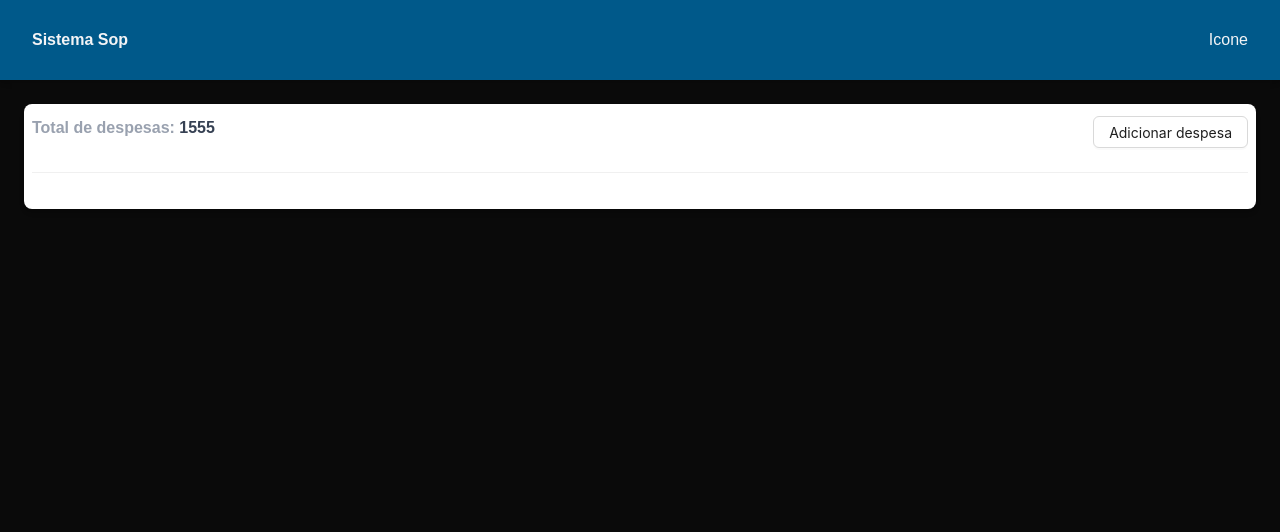
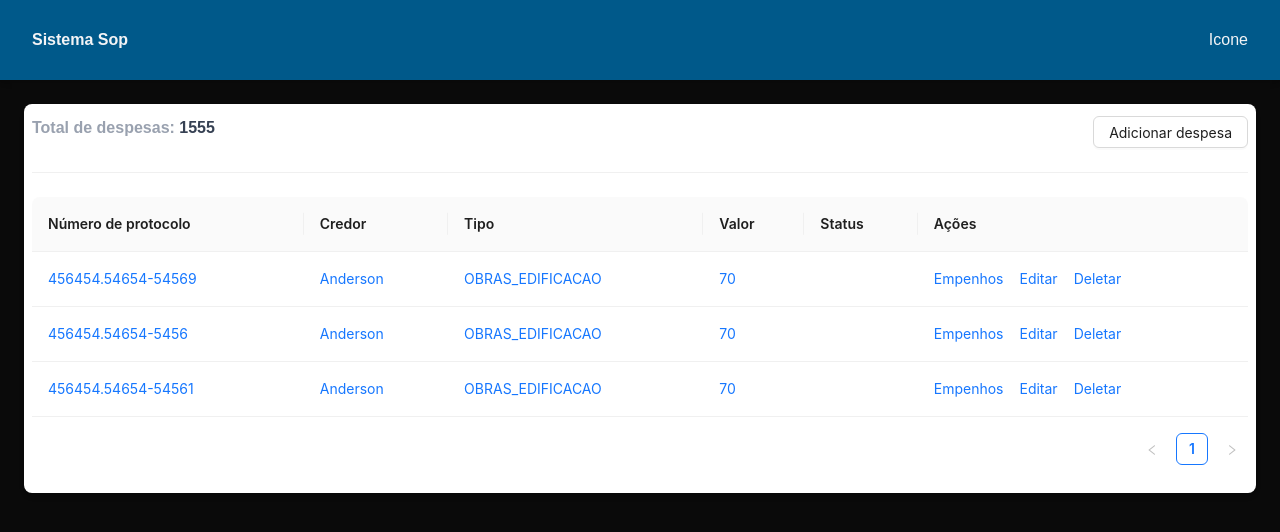
Before and after one commit to anderson-alves427/front-sop, a Next.js app: page / in a window 1280 px wide. Shown: the top 532 px of the page. Built offline with nearby package versions, Linux system fonts and the light colour scheme; what @ant-design/nextjs-registry would draw is missing.

Commit message:
feat: create table show list despesa

```diff
--- a/src/app/page.tsx
+++ b/src/app/page.tsx
@@ -1,5 +1,7 @@
 import AddNewDespesa from "@/components/addNewDespesa";
 import Layout from "@/components/layout";
+import ListDespesa from "@/components/listDespesa";
+import { despesasMock } from "@/mocks/despesasMock";
 import { Divider } from "antd";
 export default function Home() {
   return (
@@ -12,6 +14,7 @@ export default function Home() {
           <AddNewDespesa />
         </div>
         <Divider />
+        <ListDespesa despesas={despesasMock} />
       </div>
     </Layout>
   );
--- a/src/components/formDespesa/index.tsx
+++ b/src/components/formDespesa/index.tsx
@@ -1,5 +1,6 @@
 "use client";
 
+import { IDespesa } from "@/interfaces/IDespesa";
 import { Button, DatePicker, Form, Input, InputNumber, Select } from "antd";
 
 const { Option } = Select;
@@ -7,8 +8,8 @@ const { Option } = Select;
 export default function FormDespesa() {
   const [form] = Form.useForm();
 
-  const onFinish = (values: any) => {
-    console.log(values);
+  const onFinish = (values: IDespesa) => {
+    console.log(values.valorDespesa);
   };
 
   return (
--- /dev/null
+++ b/src/components/listDespesa/index.tsx
@@ -0,0 +1,70 @@
+"use client";
+
+import { IDespesa } from "@/interfaces/IDespesa";
+import { Space, Table, TableProps } from "antd";
+
+interface ListDespesaProps {
+  despesas: IDespesa[];
+}
+
+export default function ListDespesa({ despesas }: ListDespesaProps) {
+  const handleClickEditDespesa = (id: string) => {
+    console.log("Edit despesa", id);
+  };
+
+  const hadndleClickDeleteDespesa = (id: string) => {
+    console.log("Delete despesa", id);
+  };
+
+  const columns: TableProps<IDespesa>["columns"] = [
+    {
+      title: "Número de protocolo",
+      dataIndex: "numeroProtocolo",
+      key: "numeroProtocolo",
+      render: (text) => <a>{text}</a>,
+    },
+    {
+      title: "Credor",
+      dataIndex: "credorDespesa",
+      key: "credorDespesa",
+      render: (text) => <a>{text}</a>,
+    },
+    {
+      title: "Tipo",
+      dataIndex: "tipoDespesa",
+      key: "tipoDespesa",
+      render: (text) => <a>{text}</a>,
+    },
+    {
+      title: "Valor",
+      dataIndex: "valorDespesa",
+      key: "valorDespesa",
+      render: (text) => <a>{text}</a>,
+    },
+    {
+      title: "Status",
+      dataIndex: "statusDespesa",
+      key: "statusDespesa",
+      render: (text) => <a>{text}</a>,
+    },
+    {
+      title: "Ações",
+      key: "action",
+      render: (_, { id }) => (
+        <Space size="middle">
+          <a>Empenhos</a>
+          <a onClick={() => handleClickEditDespesa(id)}>Editar</a>
+          <a onClick={() => hadndleClickDeleteDespesa(id)}>Deletar</a>
+        </Space>
+      ),
+    },
+  ];
+
+  return (
+    <Table<IDespesa>
+      columns={columns}
+      dataSource={despesas}
+      rowKey="numeroProtocolo"
+    />
+  );
+}
--- /dev/null
+++ b/src/interfaces/IDespesa.ts
@@ -0,0 +1,11 @@
+export interface IDespesa {
+  id: string;
+  numeroProtocolo: string;
+  credorDespesa: string;
+  tipoDespesa: "OBRAS_EDIFICACAO" | "OBRAS_RODOVIAS" | "OUTROS";
+  dataProtocolo: string;
+  dataVencimento: string;
+  valorDespesa: number;
+  descricao: string;
+  status: string;
+}
--- /dev/null
+++ b/src/mocks/despesasMock.ts
@@ -0,0 +1,39 @@
+import { IDespesa } from "@/interfaces/IDespesa";
+
+const despesasMock: IDespesa[] = [
+  {
+    id: "123",
+    credorDespesa: "Anderson",
+    dataProtocolo: "08/07/1197",
+    dataVencimento: "08/07/1197",
+    descricao: "Descrição",
+    numeroProtocolo: "456454.54654-54569",
+    status: "teste",
+    tipoDespesa: "OBRAS_EDIFICACAO",
+    valorDespesa: 70,
+  },
+  {
+    id: "656",
+    credorDespesa: "Anderson",
+    dataProtocolo: "08/07/1197",
+    dataVencimento: "08/07/1197",
+    descricao: "Descrição",
+    numeroProtocolo: "456454.54654-5456",
+    status: "teste",
+    tipoDespesa: "OBRAS_EDIFICACAO",
+    valorDespesa: 70,
+  },
+  {
+    id: "787",
+    credorDespesa: "Anderson",
+    dataProtocolo: "08/07/1197",
+    dataVencimento: "08/07/1197",
+    descricao: "Descrição",
+    numeroProtocolo: "456454.54654-54561",
+    status: "teste",
+    tipoDespesa: "OBRAS_EDIFICACAO",
+    valorDespesa: 70,
+  },
+];
+
+export { despesasMock };
```
